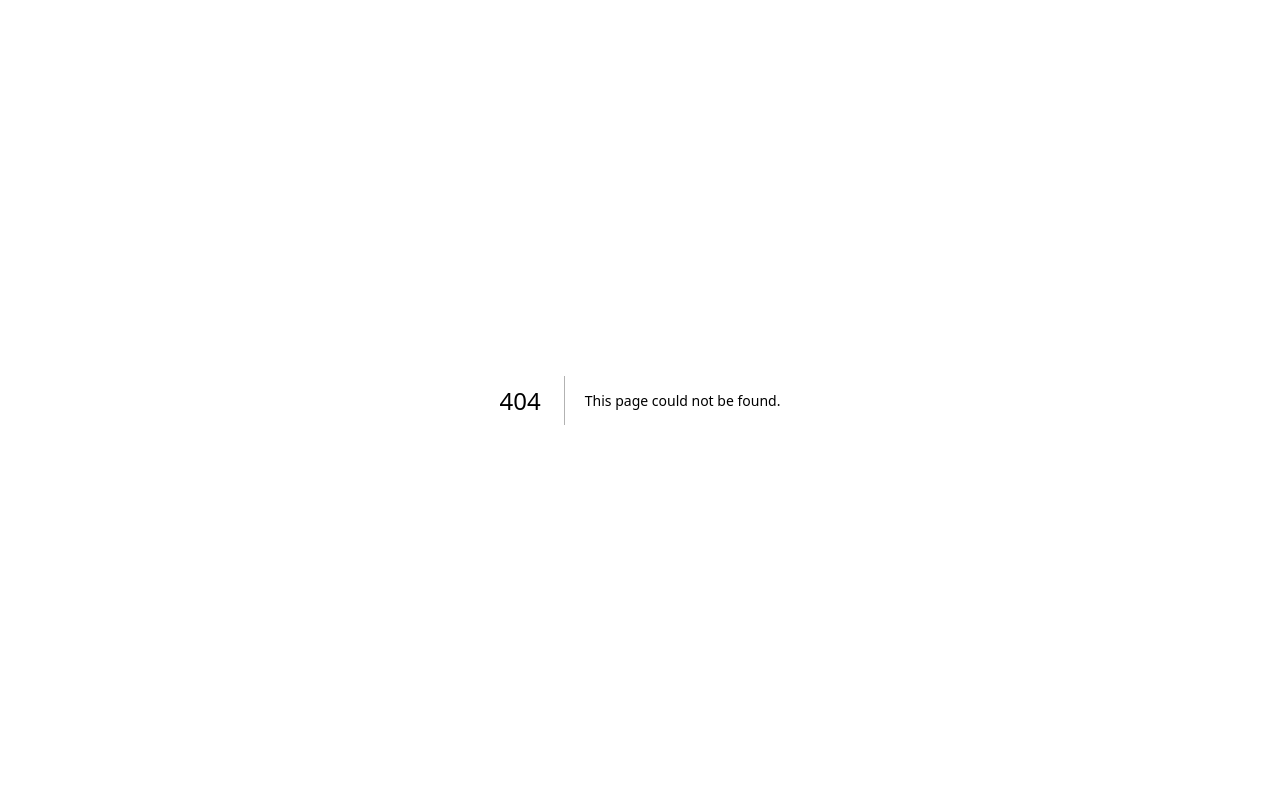
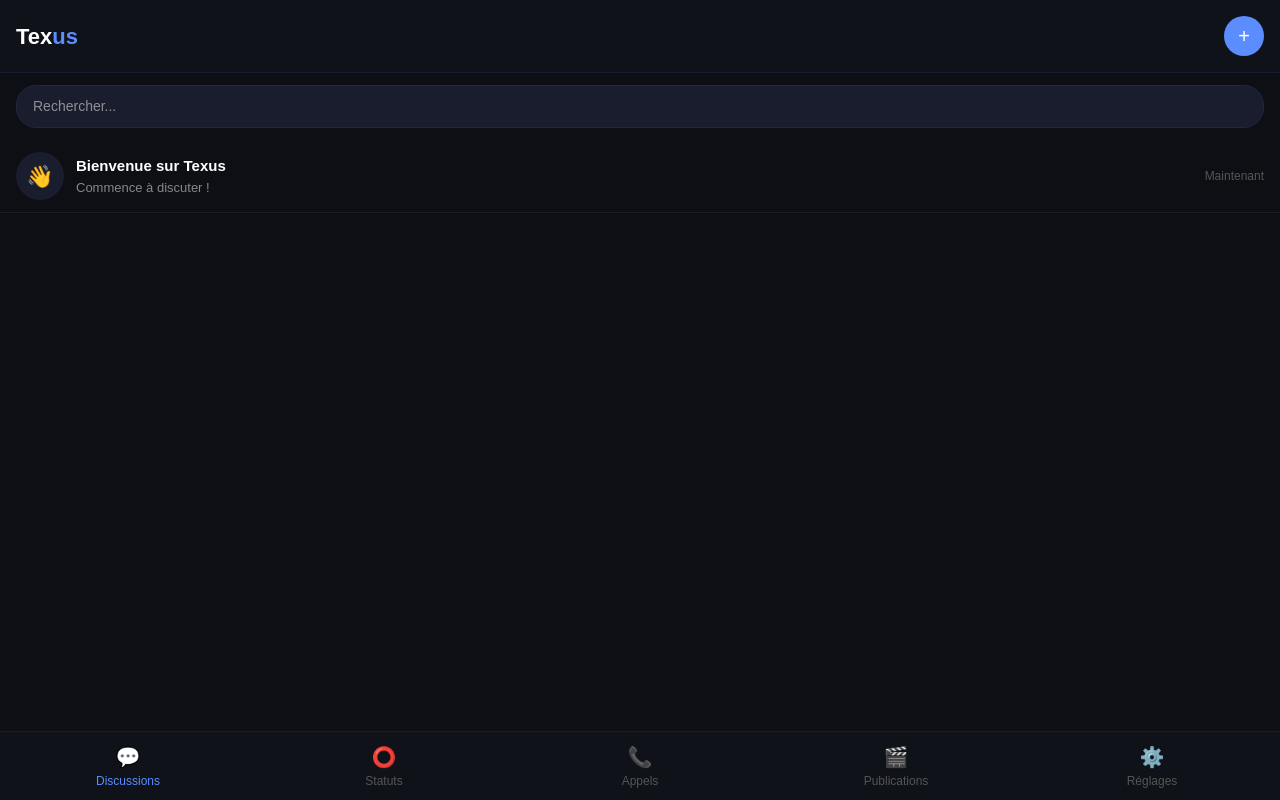
Before and after one commit to mathieulerichard208-dev/Texus, a Next.js app: page /discussions in a window 1280 px wide. Before the commit this address had no page. Built offline with nearby package versions, Linux system fonts and the light colour scheme.

Commit message:
add discussions page with bottom nav

```diff
--- /dev/null
+++ b/app/discussions/page.tsx
@@ -0,0 +1,70 @@
+'use client'
+import { useState } from 'react'
+import { useRouter } from 'next/navigation'
+
+const fakeChats = [
+  { name: 'Bienvenue sur Texus', lastMessage: 'Commence à discuter !', time: 'Maintenant', avatar: '👋' },
+]
+
+export default function DiscussionsPage() {
+  const router = useRouter()
+  const [search, setSearch] = useState('')
+
+  return (
+    <main style={{minHeight:'100vh',background:'#0d0f14',display:'flex',flexDirection:'column',fontFamily:'sans-serif'}}>
+      <div style={{background:'#10121a',padding:'16px',borderBottom:'1px solid #1a1d2e',display:'flex',justifyContent:'space-between',alignItems:'center'}}>
+        <div style={{fontSize:'22px',fontWeight:700,color:'#fff'}}>
+          Tex<span style={{color:'#5b8dff'}}>us</span>
+        </div>
+        <button onClick={() => router.push('/chat')} style={{background:'#5b8dff',color:'#fff',border:'none',borderRadius:'50%',width:'40px',height:'40px',fontSize:'20px',cursor:'pointer'}}>
+          +
+        </button>
+      </div>
+
+      <div style={{padding:'12px 16px'}}>
+        <input
+          value={search}
+          onChange={e => setSearch(e.target.value)}
+          placeholder="Rechercher..."
+          style={{width:'100%',background:'#1a1d2e',border:'1px solid #222640',borderRadius:'20px',padding:'10px 16px',color:'#fff',fontSize:'14px',boxSizing:'border-box'}}
+        />
+      </div>
+
+      <div style={{flex:1,overflowY:'auto'}}>
+        {fakeChats.map((chat, i) => (
+          <div
+            key={i}
+            onClick={() => router.push('/chat')}
+            style={{display:'flex',alignItems:'center',padding:'12px 16px',borderBottom:'1px solid #1a1d2e',cursor:'pointer'}}>
+            <div style={{width:'48px',height:'48px',borderRadius:'50%',background:'#1a1d2e',display:'flex',alignItems:'center',justifyContent:'center',fontSize:'22px',marginRight:'12px'}}>
+              {chat.avatar}
+            </div>
+            <div style={{flex:1}}>
+              <div style={{color:'#fff',fontSize:'15px',fontWeight:600}}>{chat.name}</div>
+              <div style={{color:'#888',fontSize:'13px'}}>{chat.lastMessage}</div>
+            </div>
+            <div style={{color:'#555',fontSize:'12px'}}>{chat.time}</div>
+          </div>
+        ))}
+      </div>
+
+      <div style={{display:'flex',background:'#10121a',borderTop:'1px solid #1a1d2e',padding:'10px 0'}}>
+        <div style={{flex:1,textAlign:'center',color:'#5b8dff',fontSize:'12px'}}>
+          <div style={{fontSize:'20px'}}>💬</div>Discussions
+        </div>
+        <div style={{flex:1,textAlign:'center',color:'#555',fontSize:'12px'}}>
+          <div style={{fontSize:'20px'}}>⭕</div>Statuts
+        </div>
+        <div style={{flex:1,textAlign:'center',color:'#555',fontSize:'12px'}}>
+          <div style={{fontSize:'20px'}}>📞</div>Appels
+        </div>
+        <div style={{flex:1,textAlign:'center',color:'#555',fontSize:'12px'}}>
+          <div style={{fontSize:'20px'}}>🎬</div>Publications
+        </div>
+        <div style={{flex:1,textAlign:'center',color:'#555',fontSize:'12px'}}>
+          <div style={{fontSize:'20px'}}>⚙️</div>Réglages
+        </div>
+      </div>
+    </main>
+  )
+}
```
